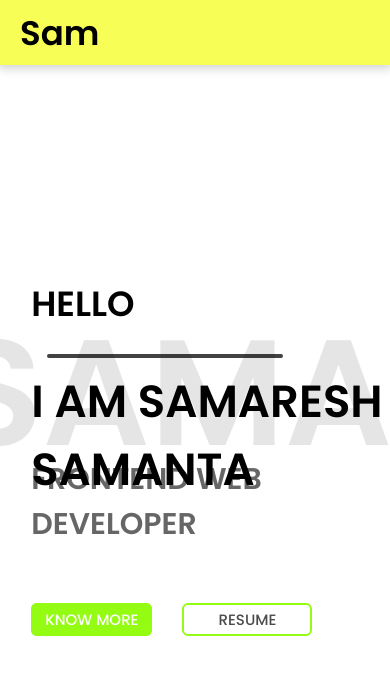
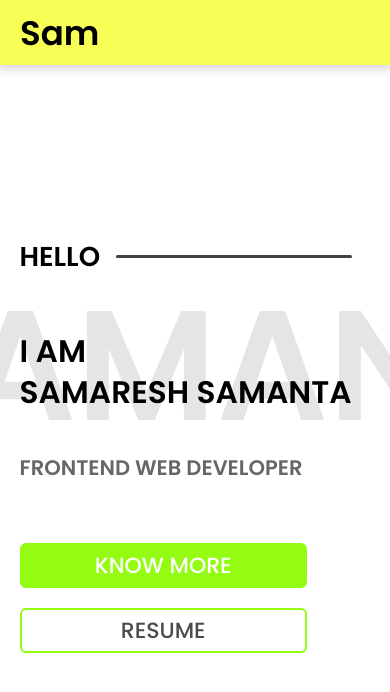
Before and after one commit to nectro/personal-website, a React (Create React App) app: page / in a window 390 px wide. Shown: the top 692 px of the page. Built offline with nearby package versions, Linux system fonts and the light colour scheme.

Commit message:
add Intropage design for mobile

```diff
--- a/src/Components/IntroPage/IntroPage.js
+++ b/src/Components/IntroPage/IntroPage.js
@@ -14,6 +14,7 @@ const IntroPage = ()=>{
                     <div className={Styles.fancyWords}>
                         <p className={Styles.backLine}>SAMANTA</p>
                         <p className={Styles.frontLine}>I AM SAMARESH SAMANTA</p>
+                        <p className={Styles.frontLine1}>I AM<br/>SAMARESH SAMANTA</p>
                     </div>
                     <p className={Styles.work}>FRONTEND WEB DEVELOPER</p>
                 </div>
--- a/src/Components/IntroPage/IntroPage.module.css
+++ b/src/Components/IntroPage/IntroPage.module.css
@@ -51,6 +51,9 @@
   font-weight: 600;
   margin-top: -85px;
   user-select: none;
+}
+.frontLine1 {
+  display: none;
 }
 .work {
   font-size: 30px;
@@ -187,3 +190,89 @@
     margin-top: 60px;
   }
 }
+
+@media screen and (max-width: 700px) {
+  .frontLine {
+    display: none;
+  }
+  .line {
+    width: 70%;
+  }
+  .fancyWords {
+    height: 190px;
+    margin: 4px 0px;
+  }
+  .backLine {
+    font-size: 200px;
+    margin-left: -190px;
+    line-height: 190px;
+  }
+  .frontLine1 {
+    display: block;
+    font-size: 41px;
+    font-weight: 600;
+    margin-top: -155px;
+    line-height: 60px;
+  }
+  .work {
+    font-size: 27px;
+  }
+  .buttonContainer a {
+    font-size: 22px;
+  }
+}
+
+@media screen and (max-width: 546px) {
+  .introContainer {
+    padding-left: 6%;
+  }
+}
+
+@media screen and (max-width: 500px) {
+  .heading {
+    width: 95%;
+  }
+  .introContainer {
+    padding-left: 5%;
+  }
+  .word p {
+    font-size: 7vw;
+  }
+  .line {
+    height: 0.7vw;
+    width: 67%;
+    margin-top: 4.8vw;
+  }
+  .fancyWords {
+    height: 42vw;
+    margin: 0px 0px;
+  }
+  .backLine {
+    font-size: 40vw;
+    margin-left: -150px;
+    line-height: 40vw;
+  }
+  .frontLine1 {
+    display: block;
+    font-size: 8vw;
+    font-weight: 600;
+    margin-top: -29vw;
+    line-height: 10.5vw;
+  }
+  .work {
+    font-size: 5.4vw;
+  }
+}
+
+@media screen and (max-width: 435px) {
+  .buttonContainer a {
+    display: block;
+    text-align: center;
+    padding: 4px 12px;
+    width: 70%;
+    margin-bottom: 20px;
+  }
+  #res {
+    padding: 4px 12px;
+  }
+}
```
